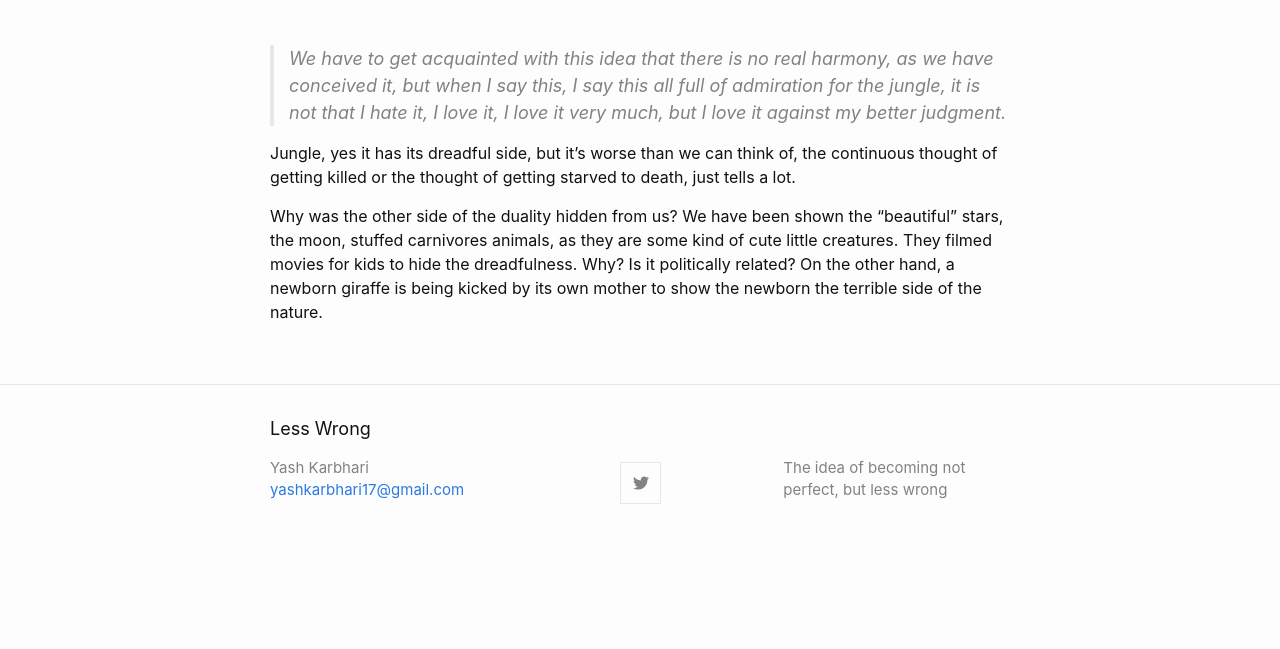
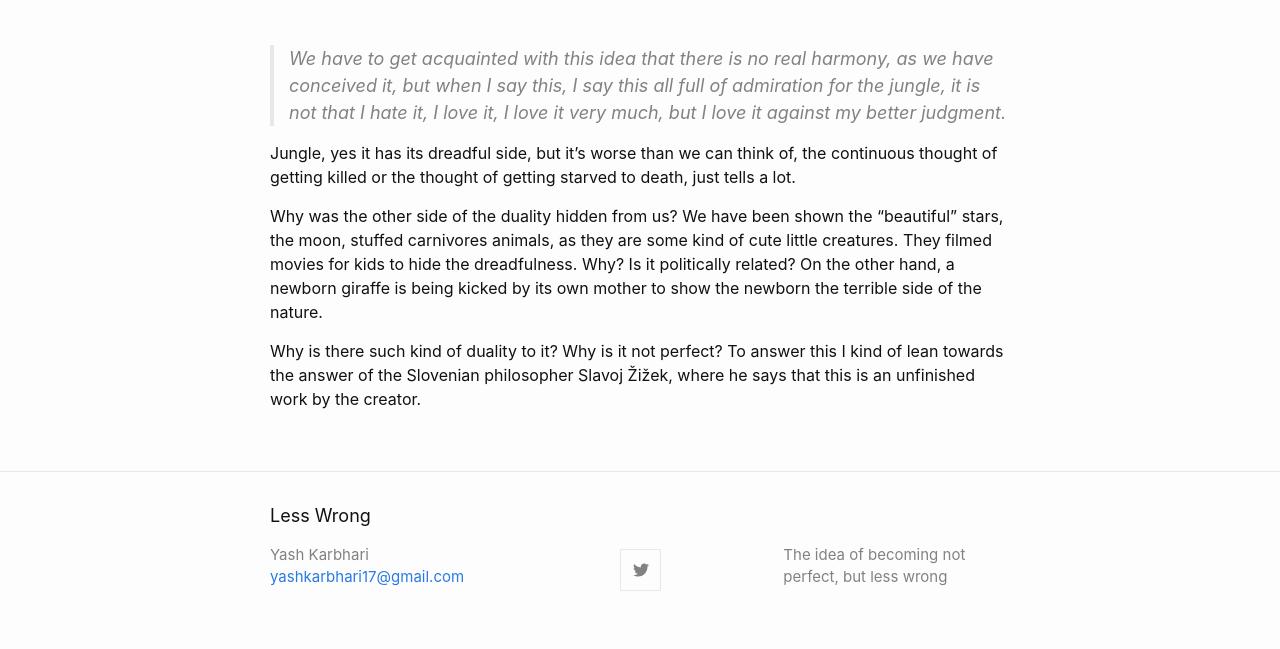
Before and after one commit to yashkarbhari/LessWrong, a Jekyll site: the page built from _posts/2021-08-01-nature.md, in a window 1280 px wide. Shown: the part 720-1369 px from the top of the page. Built offline with Jekyll 4.4.1, drawn with Linux system fonts in a browser that asks for light colours; before the commit the page ends 1282 px from its top, so only the background shows below that.

Commit message:
Update 2021-08-01-nature.md

```diff
--- a/_posts/2021-08-01-nature.md
+++ b/_posts/2021-08-01-nature.md
@@ -22,3 +22,5 @@ This video of <a href="https://en.wikipedia.org/wiki/Werner_Herzog" target="_bla
 Jungle, yes it has its dreadful side, but it’s worse than we can think of, the continuous thought of getting killed or the thought of getting starved to death, just tells a lot.
 
 Why was the other side of the duality hidden from us? We have been shown the “beautiful” stars, the moon, stuffed carnivores animals, as they are some kind of cute little creatures. They filmed movies for kids to hide the dreadfulness. Why? Is it politically related? On the other hand, a newborn giraffe is being kicked by its own mother to show the newborn the terrible side of the nature.
+
+Why is there such kind of duality to it? Why is it not perfect? To answer this I kind of lean towards the answer of the Slovenian philosopher Slavoj Žižek, where he says that this is an unfinished work by the creator.
```
